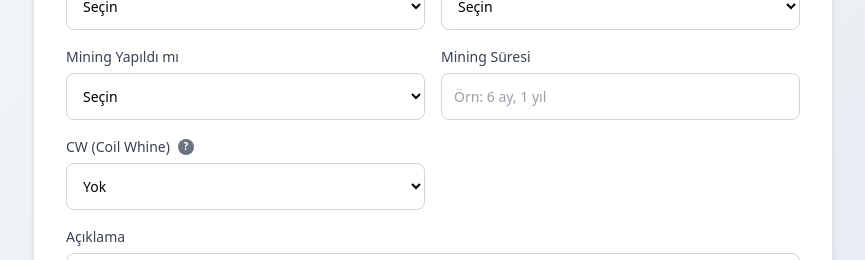
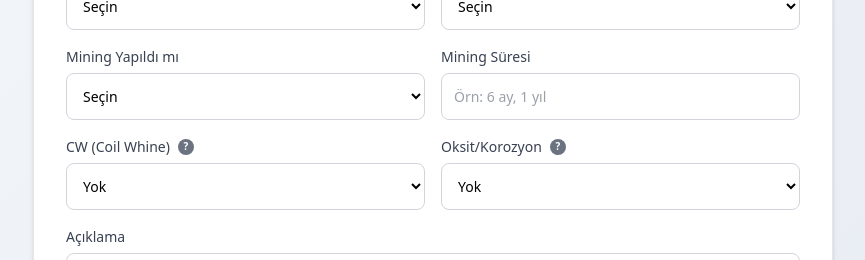
Before and after one commit to ozancidik/dusukbutce-web, a Next.js app: page /bize-sat/ekran-karti in a window 1280 px wide. Shown: the part 1100-1360 px from the top of the page, without its empty margins (207-1072 px from the left). Built offline with nearby package versions, Linux system fonts and the light colour scheme.

Commit message:
Add: Oksit/Korozyon input with help tooltip to ekran-karti page

```diff
--- a/app/bize-sat/ekran-karti/page.tsx
+++ b/app/bize-sat/ekran-karti/page.tsx
@@ -11,6 +11,7 @@ export default function GraphicsCardPage() {
   const [showSuccessModal, setShowSuccessModal] = useState(false);
   const [showFurmarkHelp, setShowFurmarkHelp] = useState(false);
   const [showCoilWhineHelp, setShowCoilWhineHelp] = useState(false);
+  const [showOxidationHelp, setShowOxidationHelp] = useState(false);
   const [formData, setFormData] = useState({
     brand: '',
     chipSet: '',
@@ -738,6 +739,15 @@ export default function GraphicsCardPage() {
                   }}
                 />
               </div>
+            </div>
+
+            {/* Ürün Geçmişi - 3. Satır */}
+            <div style={{
+              display: 'grid',
+              gridTemplateColumns: isMobile ? '1fr' : 'repeat(2, 1fr)',
+              gap: '16px',
+              marginTop: '16px'
+            }}>
               <div>
                 <div style={{
                   display: 'flex',
@@ -849,7 +859,117 @@ export default function GraphicsCardPage() {
                   <option value="Çok">Çok</option>
                 </select>
               </div>
-
+              <div>
+                <div style={{
+                  display: 'flex',
+                  alignItems: 'center',
+                  gap: '8px',
+                  marginBottom: '6px'
+                }}>
+                  <label style={{
+                    fontSize: '14px',
+                    fontWeight: '500',
+                    color: '#374151'
+                  }}>
+                    Oksit/Korozyon
+                  </label>
+                  <div
+                    onMouseEnter={() => setShowOxidationHelp(true)}
+                    onMouseLeave={() => setShowOxidationHelp(false)}
+                    style={{
+                      width: '16px',
+                      height: '16px',
+                      borderRadius: '50%',
+                      background: '#6b7280',
+                      color: 'white',
+                      display: 'flex',
+                      alignItems: 'center',
+                      justifyContent: 'center',
+                      fontSize: '10px',
+                      cursor: 'help',
+                      fontWeight: 'bold',
+                      position: 'relative'
+                    }}
+                  >
+                    ?
+                    {showOxidationHelp && (
+                      <div style={{
+                        position: 'absolute',
+                        bottom: '25px',
+                        left: '50%',
+                        transform: 'translateX(-50%)',
+                        background: 'white',
+                        border: '1px solid #e5e7eb',
+                        borderRadius: '8px',
+                        padding: '16px',
+                        boxShadow: '0 10px 25px rgba(0, 0, 0, 0.15)',
+                        width: '280px',
+                        zIndex: 1000,
+                        fontSize: '13px',
+                        lineHeight: '1.5'
+                      }}>
+                        <div style={{
+                          position: 'absolute',
+                          bottom: '-6px',
+                          left: '50%',
+                          width: '12px',
+                          height: '12px',
+                          background: 'white',
+                          border: '1px solid #e5e7eb',
+                          borderTop: 'none',
+                          borderLeft: 'none',
+                          transform: 'translateX(-50%) rotate(45deg)'
+                        }}></div>
+                        <h4 style={{
+                          margin: '0 0 8px 0',
+                          fontSize: '14px',
+                          fontWeight: '600',
+                          color: '#1f2937'
+                        }}>
+                          🦠 Oksit/Korozyon Nedir?
+                        </h4>
+                        <div style={{ color: '#374151' }}>
+                          <p style={{ margin: '0 0 8px 0' }}>
+                            <strong>Oksit/Korozyon:</strong> Ekran kartında metal bileşenlerin oksijen ve nem ile tepkimeye girerek oluşturduğu paslanma ve aşınma durumu.
+                          </p>
+                          <p style={{ margin: '0 0 8px 0' }}>
+                            <strong>Yok:</strong> Hiç oksit/korozyon yok
+                          </p>
+                          <p style={{ margin: '0 0 8px 0' }}>
+                            <strong>Az:</strong> Çok hafif, sadece yakından görülür
+                          </p>
+                          <p style={{ margin: '0 0 8px 0' }}>
+                            <strong>Orta:</strong> Normal mesafeden görülür
+                          </p>
+                          <p style={{ margin: '0 0 8px 0' }}>
+                            <strong>Çok:</strong> Belirgin oksit/korozyon, dikkat gerekir
+                          </p>
+                        </div>
+                      </div>
+                    )}
+                  </div>
+                </div>
+                <select
+                  value={formData.oxidation}
+                  onChange={(e) => handleInputChange('oxidation', e.target.value)}
+                  style={{
+                    width: '100%',
+                    padding: '12px',
+                    border: '1px solid #d1d5db',
+                    borderRadius: '8px',
+                    fontSize: '14px',
+                    outline: 'none',
+                    transition: 'border-color 0.2s'
+                  }}
+                  onFocus={(e) => e.target.style.borderColor = '#3b82f6'}
+                  onBlur={(e) => e.target.style.borderColor = '#d1d5db'}
+                >
+                  <option value="Yok">Yok</option>
+                  <option value="Az">Az</option>
+                  <option value="Orta">Orta</option>
+                  <option value="Çok">Çok</option>
+                </select>
+              </div>
             </div>
 
             {/* Açıklama */}
```
